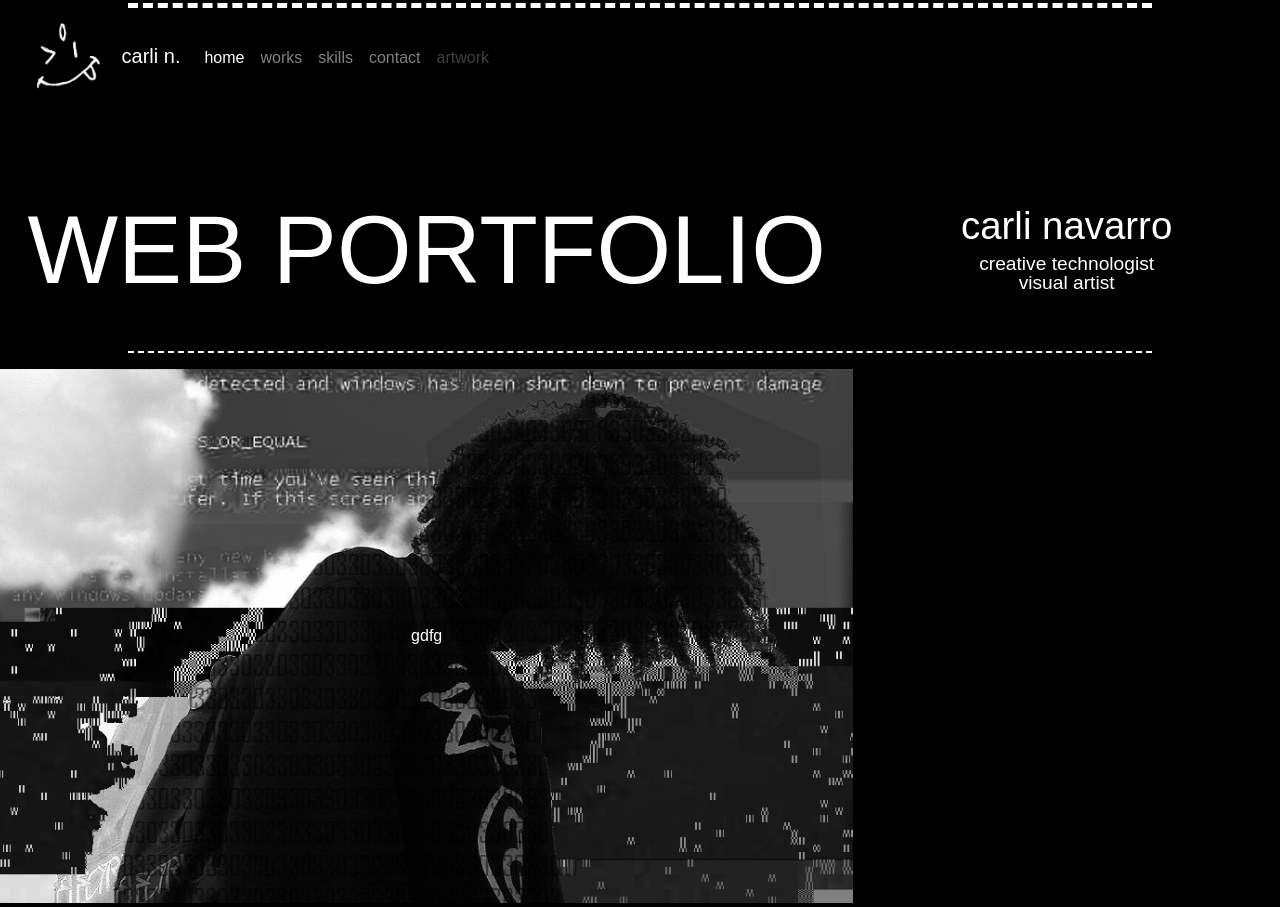
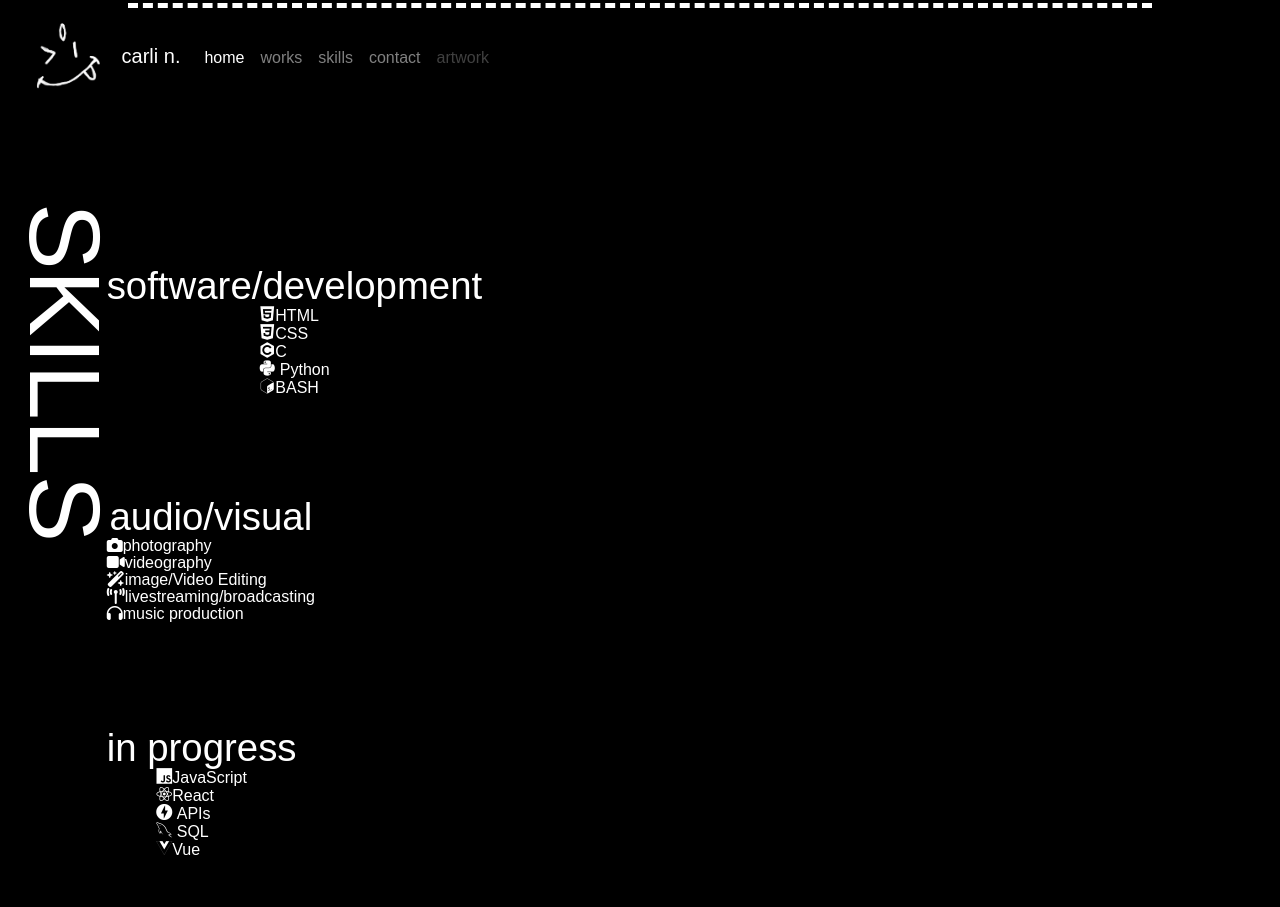
Before and after one commit to c4rli/Bootcamp-Challenge-3-Bootstrap-Portfolio, a plain HTML site: page index.html in a window 1280 px wide. Shown: the part 845-1752 px from the top of the page. Drawn offline with nearby package versions, Linux system fonts and the light colour scheme.

Commit message:
Add new skills section

```diff
--- a/assets/css/style.css
+++ b/assets/css/style.css
@@ -39,15 +39,14 @@ flex-direction: column;
 
 }
 
-#section-home {
-
+#section-home, #section-skills {
     height: 100vh;
     display: flex;
     flex-direction: column;
 }
 
 #toptop {
-    flex:100px;
+    flex: 0 0 100px;
 }
 
 #content-top {
@@ -120,7 +119,41 @@ hr {
     margin-top:50px;
 }
 
+#skills-top, #skills-middle, #skills-bottom {
+    flex: 1 1 auto;
+    height: 33%;
+}
 
+#skills-container{
+    flex: 1 1 auto;
+}
+
+#skills-text {
+    height: 100%;
+    flex: 1 1 auto;
+}
+.side-heading {
+    font-size: 100px;
+    writing-mode: vertical-lr;
+}
+
+
+/* .cd1 {
+    min-height: 100%;
+}
+
+.carousel-item > img {
+    background-size: cover;
+    background-position: center;
+}
+
+.carousel-inner > .item > img {
+    width:100%;
+    height:100%;
+    background-size: cover;
+    background-position: center;
+
+  } */
 
 @media only screen and (max-width: 992px) {
 
@@ -136,6 +169,15 @@ hr {
         padding: 3% 0;
     }
 
+    .side-heading {
+        writing-mode:unset;
+    }
+
+    #heading-skills {
+        height:100px;
+        display: flex;
+        justify-content: center;
+    }
     /* #content-top {
         flex-grow:2;
     }
--- a/index.html
+++ b/index.html
@@ -1,12 +1,16 @@
 <!DOCTYPE html>
 <html lang="en">
+
 <head>
     <meta charset="UTF-8">
     <meta http-equiv="X-UA-Compatible" content="IE=edge">
     <meta name="viewport" content="width=device-width, initial-scale=1.0">
 
-    <link rel="stylesheet" href="https://cdn.jsdelivr.net/npm/bootstrap@4.6.2/dist/css/bootstrap.min.css" integrity="sha384-xOolHFLEh07PJGoPkLv1IbcEPTNtaed2xpHsD9ESMhqIYd0nLMwNLD69Npy4HI+N" crossorigin="anonymous">
+    <link rel="stylesheet" href="https://cdn.jsdelivr.net/gh/devicons/devicon@v2.15.1/devicon.min.css">
+    <link rel="stylesheet" href="https://cdn.jsdelivr.net/npm/bootstrap@4.6.2/dist/css/bootstrap.min.css"
+        integrity="sha384-xOolHFLEh07PJGoPkLv1IbcEPTNtaed2xpHsD9ESMhqIYd0nLMwNLD69Npy4HI+N" crossorigin="anonymous">
 
+    <link rel="stylesheet" href="https://cdnjs.cloudflare.com/ajax/libs/font-awesome/6.2.1/css/all.min.css">
     <link rel="stylesheet" href="./assets/css/reset.css">
     <link rel="stylesheet" href="./assets/css/style.css">
 
@@ -15,19 +19,21 @@
 
 
 <body>
+
+
     <div class="container-fluid p-0" id="testing1">
 
+        <!-- Navigation Bar  -->
         <div id="nav-container" class="mt-5">
             <hr class="nav-border mt-0 mb-0">
-    <nav class="navbar navbar-expand-lg navbar-dark">
+            <nav class="navbar navbar-expand-sm navbar-dark">
                 <a class="navbar-brand" href="#">
-            <img src="./assets/images/logo.png" width="100" height="100" class="d-inline-block align-middle" alt="">
+                    <img src="./assets/images/logo.png" width="100" height="100" class="d-inline-block align-middle"
+                        alt="">
                     carli n.
                 </a>
-          <button class="navbar-toggler" type="button" data-toggle="collapse" data-target="#navbarNavAltMarkup" aria-controls="navbarNavAltMarkup" aria-expanded="false" aria-label="Toggle navigation">
-            <span class="navbar-toggler-icon"></span>
-          </button>
-          <div class="collapse navbar-collapse" id="navbarNavAltMarkup">
+
+
                     <div class="navbar-nav">
                         <a class="nav-item nav-link active" href="#">home <span class="sr-only">(current)</span></a>
                         <a class="nav-item nav-link" href="#2">works</a>
@@ -35,19 +41,20 @@
                         <a class="nav-item nav-link" href="#">contact</a>
                         <a class="nav-item nav-link disabled" href="#">artwork</a>
                     </div>
-          </div>
 
             </nav>
         </div>
+
+        <!-- Home page -->
         <div id="section-home" class="container-fluid">
             <div id="toptop" class="col-md-12 col-sm-0 blank"></div>
             <div id="content-top" class="row">
-            <div id="title-container" class="col-lg-8" >
+                <div id="title-container" class="col-lg-8">
                     <h1 class="page-title"> WEB PORTFOLIO</h1>
                 </div>
                 <div id="name-container" class="col-lg-4">
                     <div id="page-title-name">
-                    <p id="name-top">carli navarro</p>
+                        <p id="name-top">carli n<span style="color: #292929">avarro</span> </p>
                         <p id="name-bottom">creative technologist<br>visual artist</p>
                     </div>
                 </div>
@@ -64,40 +71,125 @@
                 </div>
             </div>
         </div>
+    </div>
+
+    <!-- Skills Section -->
+
+    <div id="section-skills" class="container-fluid">
+        <div id="toptop" class="col-md-12 col-sm-0 blank"></div>
+
+
+        <div id="skills-container" class="row">
+            <div id="heading-skills" class="col-lg-1">
+                <div>
+                    <h2 class="side-heading">SKILLS</h2>
+                </div>
+            </div>
+            <div id="skills-text" class="col-lg-11">
+
+                <div id="skills-top" class="row">
+                    <div id="title-container" class="col-m-4">
+                        <div id="page-title-name">
+                            <p id="name-top">software/development</p>
+                            <ul>
+                                <li>
+                                    <i class="devicon-html5-plain"></i>HTML
+
+                                </li>
+                                <li>
+                                    <i class="devicon-css3-plain"></i>CSS
+
+                                </li>
+                                <li>
+                                    <i class="devicon-c-plain"></i>C
+
+                                </li>
+                                <li>
+                                    <i class="devicon-python-plain"></i> Python
+                                </li>
+                                <li>
+
+                                    <i class="devicon-bash-plain"></i>BASH
+                                </li>
+                            </ul>
+                        </div>
+                    </div>
+                    <div id="name-container" class="col-m-8">
+
+                    </div>
+                </div>
+                <div id="skills-middle" class="row">
+                    <div id="title-container" class="col-m-4">
+                        <div id="page-title-name">
+                            <p id="name-top">audio/visual</p>
+                            <ul>
+                                <li>
+                                    <i class="fa-solid fa-camera"></i>photography
+                                </li>
+                                <li>
+                                    <i class="fa-solid fa-video"></i>videography
+                                </li>
+                                <li>
+                                    <i class="fa-solid fa-wand-magic-sparkles"></i>image/Video Editing
+                                </li>
+                                <li>
+                                    <i class="fa-solid fa-tower-broadcast"></i>livestreaming/broadcasting
+                                </li>
+                                <li>
+                                    <i class="fa-solid fa-headphones"></i>music production
+                                </li>
+                            </ul>
+                        </div>
+                    </div>
+                    <div id="name-container" class="col-m-8">
+
+                    </div>
+                </div>
+                <div id="skills-bottom" class="row">
+                    <div id="title-container" class="col-m-4">
+                        <div id="page-title-name">
+                            <p id="name-top">in progress</p>
+                            <ul>
+                                <li>
+
+                                    <i class="devicon-javascript-plain"></i>JavaScript
+                                </li>
+                                <li>
+
+                                    <i class="devicon-react-original"></i>React
+                                </li>
+                                <li>
+
+                                    <i class="devicon-fastapi-plain"></i> APIs
+                                </li>
+                                <li>
+
+                                    <i class="devicon-mysql-plain"></i> SQL
+                                </li>
+                                <li>
+
+                                    <i class="devicon-vuejs-plain"></i>Vue
+                                </li>
+                            </ul>
+                        </div>
+                    </div>
+                    <div id="name-container" class="col-m-8">
 
                     </div>
                 </div>
 
-
-    <div id="section-home" class="container-fluid">
-        <div id="toptop" class="col-md-12 col-sm-0 blank"></div>
-        <div id="content-top" class="row">
-            <div id="title-container" class="col-lg-8" >
-                <h1 class="page-title"> WEB PORTFOLIO</h1>
-            </div>
-            <div id="name-container" class="col-lg-4">
-                <div id="page-title-name">
-                    <p id="name-top">carli navarro</p>
-                    <p id="name-bottom">creative technologist<br>visual artist</p>
             </div>
         </div>
     </div>
+
     <hr>
-        <div id="content-bottom" class="row">
-            <div id="hero-container" class="col-lg-8 p-0">
-                <div id="hero-image">gdfg</div>
-            </div>
-            <div class="col-lg-4 blank">
-            </div>
-        </div>
 
-    </div>
-    <hr>
+    <!-- Projects -->
     <div id="2"></div>
     <div id="section-home" class="container-fluid">
         <div id="toptop" class="col-md-12 col-sm-0 blank"></div>
         <div id="content-top" class="row">
-            <div id="title-container" class="col-lg-8" >
+            <div id="title-container" class="col-lg-8">
                 <h1 class="page-title"> WEB PORTFOLIO</h1>
             </div>
             <div id="name-container" class="col-lg-4">
@@ -119,9 +211,15 @@
     </div>
 
 
-    <script src="https://code.jquery.com/jquery-3.6.1.js" integrity="sha256-3zlB5s2uwoUzrXK3BT7AX3FyvojsraNFxCc2vC/7pNI=" crossorigin="anonymous"></script>
-    <script src="https://cdn.jsdelivr.net/npm/jquery@3.5.1/dist/jquery.slim.min.js" integrity="sha384-DfXdz2htPH0lsSSs5nCTpuj/zy4C+OGpamoFVy38MVBnE+IbbVYUew+OrCXaRkfj" crossorigin="anonymous"></script>
-<script src="https://cdn.jsdelivr.net/npm/bootstrap@4.6.2/dist/js/bootstrap.bundle.min.js" integrity="sha384-Fy6S3B9q64WdZWQUiU+q4/2Lc9npb8tCaSX9FK7E8HnRr0Jz8D6OP9dO5Vg3Q9ct" crossorigin="anonymous"></script>
+    <script src="https://code.jquery.com/jquery-3.6.1.js"
+        integrity="sha256-3zlB5s2uwoUzrXK3BT7AX3FyvojsraNFxCc2vC/7pNI=" crossorigin="anonymous"></script>
+    <script src="https://cdn.jsdelivr.net/npm/jquery@3.5.1/dist/jquery.slim.min.js"
+        integrity="sha384-DfXdz2htPH0lsSSs5nCTpuj/zy4C+OGpamoFVy38MVBnE+IbbVYUew+OrCXaRkfj"
+        crossorigin="anonymous"></script>
+    <script src="https://cdn.jsdelivr.net/npm/bootstrap@4.6.2/dist/js/bootstrap.bundle.min.js"
+        integrity="sha384-Fy6S3B9q64WdZWQUiU+q4/2Lc9npb8tCaSX9FK7E8HnRr0Jz8D6OP9dO5Vg3Q9ct"
+        crossorigin="anonymous"></script>
     <script src="./assets/js/main.js"></script>
 </body>
+
 </html>
```
Lines whose indentation alone changed are shown as unchanged.
